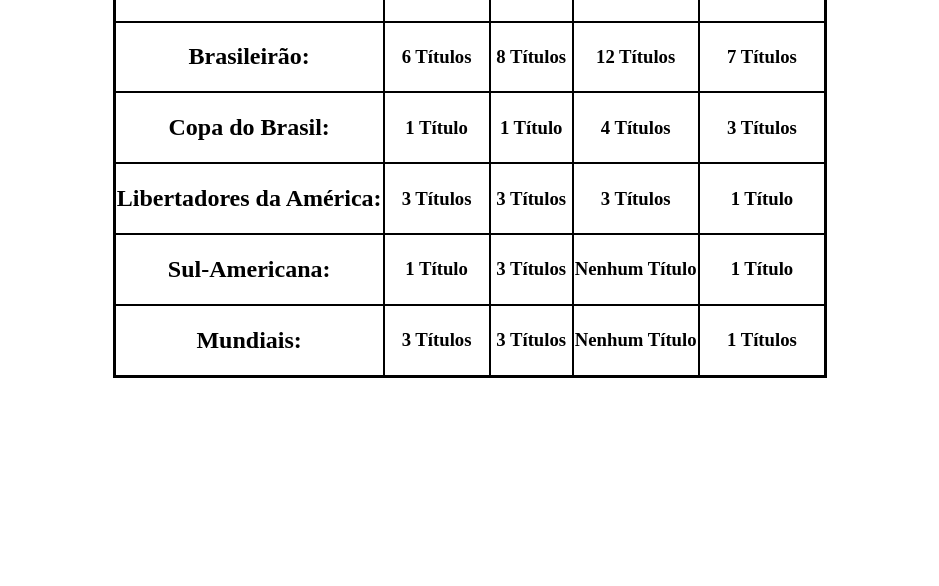
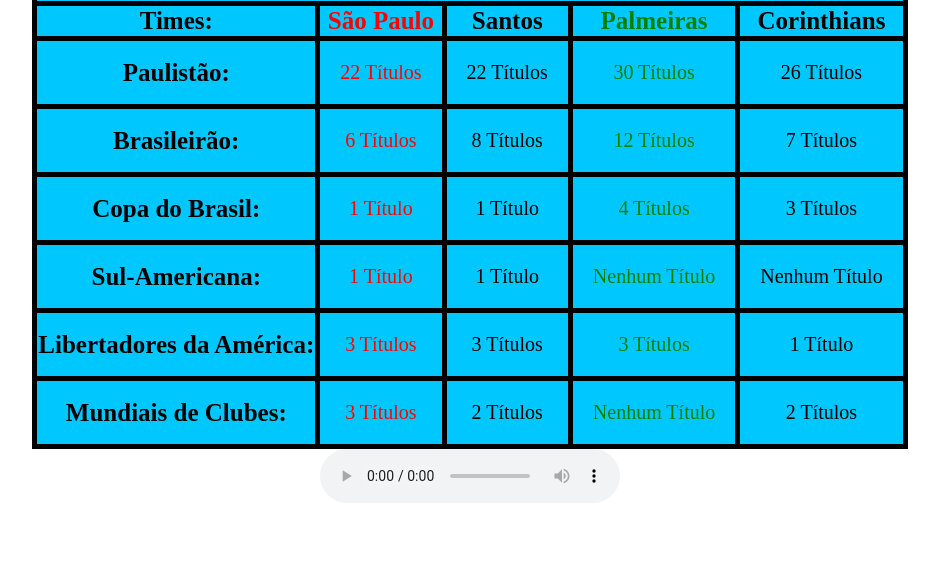
Before and after one commit to FelipeFonseca08/TabelaUnifil, a plain HTML site: page index.html in a window 1280 px wide. Shown: the part 214-800 px from the top of the page, without its empty margins (170-1109 px from the left). Drawn offline with Linux system fonts and the light colour scheme.

Commit message:
Add files via upload

```diff
--- a/index.html
+++ b/index.html
@@ -4,11 +4,11 @@
     <meta charset="UTF-8">
     <meta http-equiv="X-UA-Compatible" content="IE=edge">
     <meta name="viewport" content="width=device-width, initial-scale=1.0">
-    <title>Document</title>
+    <title>Tabela</title>
     <link rel="stylesheet" href="style.css">
 </head>
 <body>
-    <table style="border: 1px solid black;">
+    <table>
         <thead>
         <tr>
             <th colspan="5"><h1>Principais Tíulos dos time de SP.</h1></th>
@@ -17,62 +17,65 @@
 
         <thead>
         <tr>
-            <th><h2>Times:</h2></th>
-            <th><h2>São Paulo</h2></th>
-            <th><h2>Santos</h2></th>
-            <th><h2>Palmeiras</h2></th>
-            <th><h2>Corinthians</h2></th>
+            <th>Times:</th>
+            <th class="SP">São Paulo</th>
+            <th>Santos</th>
+            <th class="PAL">Palmeiras</th>
+            <th>Corinthians</th>
         </tr>
         </thead>
 
         <tr>
-            <th><h2>Paulistão:</h2></th>
-            <td><h3>22 Títulos</h3></td>
-            <td><h3>22 Títulos</h3></td>
-            <td><h3>30 Títulos</h3></td>
-            <td><h3>26 Títulos</h3></td>
+            <th>Paulistão:</th>
+            <td class="SP">22 Títulos</td>
+            <td>22 Títulos</td>
+            <td class="PAL">30 Títulos</td>
+            <td>26 Títulos</td>
         </tr>
 
         <tr>
-            <th><h2>Brasileirão:</h2></th>
-            <td><h3>6 Títulos</h3></td>
-            <td><h3>8 Títulos</h3></td>
-            <td><h3>12 Títulos</h3></td>
-            <td><h3>7 Títulos</h3></td>
+            <th>Brasileirão:</th>
+            <td class="SP">6 Títulos</td>
+            <td>8 Títulos</td>
+            <td class="PAL">12 Títulos</td>
+            <td>7 Títulos</td>
         </tr>
 
         <tr>
-            <th><h2>Copa do Brasil:</h2></th>
-            <td><h3>1 Título</h3></td>
-            <td><h3>1 Título</h3></td>
-            <td><h3>4 Títulos</h3></td>
-            <td><h3>3 Títulos</h3></td>
+            <th>Copa do Brasil:</th>
+            <td class="SP">1 Título</td>
+            <td>1 Título</td>
+            <td class="PAL">4 Títulos</td>
+            <td>3 Títulos</td>
         </tr>
 
         <tr>
-            <th><h2>Libertadores da América:</h2></th>
-            <td><h3>3 Títulos</h3></td>
-            <td><h3>3 Títulos</h3></td>
-            <td><h3>3 Títulos</h3></td>
-            <td><h3>1 Título</h3></td>
+            <th>Sul-Americana:</th>
+            <td class="SP">1 Título</td>
+            <td>1 Título</td>
+            <td class="PAL">Nenhum Título</td>
+            <td>Nenhum Título</td>
         </tr>
 
         <tr>
-            <th><h2>Sul-Americana:</h2></th>
-            <td><h3>1 Título</h3></td>
-            <td><h3>3 Títulos</h3></td>
-            <td><h3>Nenhum Título</h3></td>
-            <td><h3>1 Título</h3></td>
+            <th>Libertadores da América:</th>
+            <td class="SP">3 Títulos</td>
+            <td>3 Títulos</td>
+            <td class="PAL">3 Títulos</td>
+            <td>1 Título</td>
         </tr>
 
         <tr>
-            <th><h2>Mundiais:</h2></th>
-            <td><h3>3 Títulos</h3></td>
-            <td><h3>3 Títulos</h3></td>
-            <td><h3>Nenhum Título</h3></td>
-            <td><h3>1 Títulos</h3></td>
+            <th>Mundiais de Clubes:</th>
+            <div class="circulo-fundo">
+            <td class="SP">3 Títulos</td>
+        </div>
+            <td>2 Títulos</td>
+            <td class="PAL">Nenhum Título</td>
+            <td>2 Títulos</td>
         </tr>
+        </table>
 
-    </table>
+        <audio controls src="meme-bora-bora-artilheiro-premiere.mp3"></audio>
 </body>
 </html>
--- a/style.css
+++ b/style.css
@@ -1,14 +1,50 @@
 table {
+    border-spacing: 5px;
     border-color: black;
     background-color: black;
     text-align: center;
 }
 
-tr {
-    background-color: white;
+tr{
+    background-color:rgb(0, 200, 255);
 }
 
 body {
+    color: black;
+    background-color: white;
     display: flex;
+    flex-direction: column;
+    justify-content: center;
+    align-items: center;
+    height: 100vh;
+    margin: 0px;
+}
+
+.SP {color: red;}
+
+.PAL {color: green;}
+
+.circulo-fundo{
+    background-color: white;
+    border-radius: 25px;
+    position: relative;
+    display: flex;
+    align-items: center;
     justify-content: center;
 }
+
+.circulo-fundo td {
+    width: 200px;
+    height: 200px;
+    object-fit: cover;
+
+}
+
+td {
+    font-size: 20px;
+    padding: 20px;
+}
+
+th {
+    font-size: 25px;
+}
```
Also changed, not shown: 1 other file.
